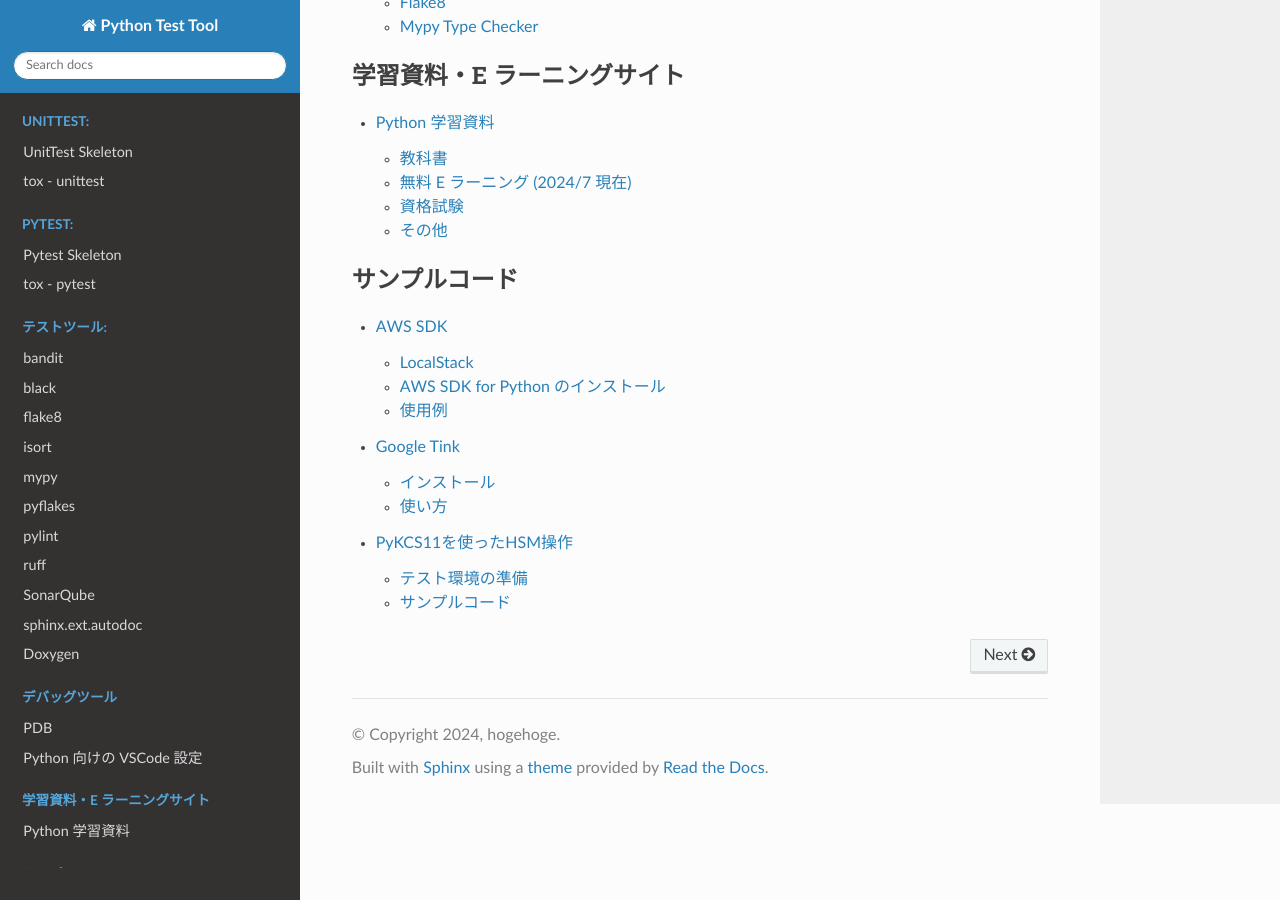
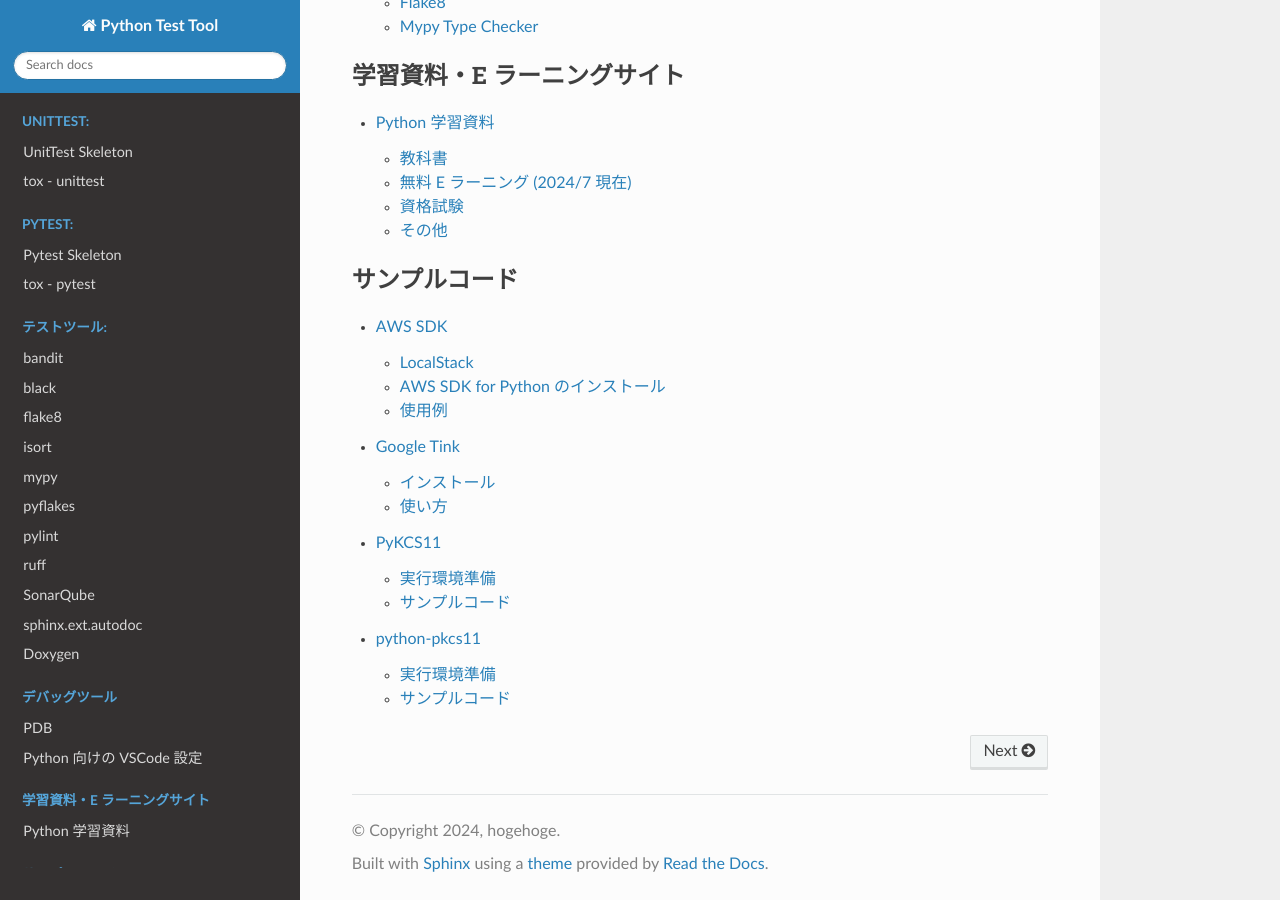
Before and after one commit to nynaka/develop_environment_python, a Sphinx documentation site: the page built from source/index.rst, in a window 1280 px wide and 900 px high, scrolled down 2305 px. Built offline with Sphinx 7.4.7 and the Read the Docs theme 3.1.0, drawn with Linux system fonts in a browser that asks for light colours; some of the changed lines change nothing that is shown.

Commit message:
Python PKCS11インタフェースライブラリの使用法更新

````diff
--- a/source/index.rst
+++ b/source/index.rst
@@ -58,3 +58,4 @@
    ./gcp/google_tink
 
    ./sample/pykcs11
+   ./sample/python-pkcs11
--- a/source/sample/pykcs11.md
+++ b/source/sample/pykcs11.md
@@ -1,10 +1,10 @@
-PyKCS11を使ったHSM操作
+[PyKCS11](https://github.com/LudovicRousseau/PyKCS11/)
 ===
 
-PyKCS11 は、Python で PKCS#11 インタフェース関数を利用するラッパーライブラリで、マイナンバーカードの電子署名ツールとしても紹介されているライブラリです。
+[PyKCS11](https://github.com/LudovicRousseau/PyKCS11/) は、Python で PKCS#11 インタフェース関数を利用するラッパーライブラリです。
 他には python-pkcs11 というライブラリもあります。
 
-## テスト環境の準備
+## 実行環境準備
 
 ### SoftHSM のインストール
 
@@ -38,7 +38,7 @@
     ```
 
 <details>
-<summary>pkcs11-tool での操作</summary>
+<summary>pkcs11-tool での SoftHSM 操作</summary>
 
 - サポートアルゴリズム一覧の確認
 
@@ -130,7 +130,13 @@
             ```
 </details>
 
+
 ## サンプルコード
+
+[Welcome to PyKCS11’s documentation — PyKCS11 1.5.17 documentation](https://pkcs11wrap.sourceforge.io/api/) に API ドキュメントはあるのですが、関数単位の解説を読んでも、ある程度使い方を把握した人じゃないとわからない気がしました。
+
+ドキュメントの最後の方にある [PyKCS11 samples codes](https://pkcs11wrap.sourceforge.io/api/samples.html) や [テストコード](https://github.com/LudovicRousseau/PyKCS11/tree/master/test) に動作するコードがあるので、それをベースにカスタマイズした方が要領が得られると思います。
+
 
 <details open="">
 <summary>対称鍵で暗号・復号</summary>
@@ -145,6 +151,9 @@
 # PKCS11 モジュールのパス
 PKCS11_LIB = "/usr/lib/softhsm/libsofthsm2.so"
 
+# User PIM
+PIN = "1234"
+
 # 暗号化対称データ
 plaintext = b"I hate working overtime..."
 """ 設定 """
@@ -158,7 +167,7 @@
 session = pkcs11.openSession(slot, PyKCS11.CKF_RW_SESSION | PyKCS11.CKF_SERIAL_SESSION)
 
 # ログイン
-session.login("1234")
+session.login(PIN)
 
 # AES 256 キーを作成
 key_template = [
@@ -183,13 +192,13 @@
 ciphertext = session.encrypt(key_handle, plaintext, enc_mechanism)
 print("Encrypted:", binascii.hexlify(bytearray(ciphertext)))
 
-# 復号化
+# 復号
 decrypted = session.decrypt(key_handle, ciphertext, enc_mechanism)
 
 print("Decrypted:", decrypted)
 # print(bytes(decrypted).decode("utf-8"))
 
-# 暗号化・復号化の検証
+# 暗号化・復号の検証
 assert plaintext == bytes(decrypted)
 
 # 鍵削除
@@ -199,6 +208,7 @@
 session.logout()
 session.closeSession()
 ```
+
 </details>
 
 <details open="">
@@ -213,6 +223,9 @@
 """ 設定 """
 # PKCS11 モジュールのパス
 PKCS11_LIB = "/usr/lib/softhsm/libsofthsm2.so"
+
+# User PIN
+PIN = "1234"
 
 # 暗号化対称データ
 plaintext = b"I hate working overtime..."
@@ -256,7 +269,7 @@
 session = pkcs11.openSession(slot, PyKCS11.CKF_RW_SESSION | PyKCS11.CKF_SERIAL_SESSION)
 
 # ログイン
-session.login("1234")
+session.login(PIN)
 
 # AES 256 キーを作成
 key_template = [
@@ -309,4 +322,5 @@
 session.logout()
 session.closeSession()
 ```
-<details>
+
+</details>
--- /dev/null
+++ b/source/sample/python-pkcs11.md
@@ -0,0 +1,392 @@
+[python-pkcs11](https://github.com/pyauth/python-pkcs11)
+===
+
+[python-pkcs11](https://github.com/pyauth/python-pkcs11) は、Python で PKCS#11 インタフェース関数を利用するラッパーライブラリです。
+他には pykcs11 というライブラリもあります。
+
+## 実行環境準備
+
+### SoftHSM のインストール
+
+- Debian Linux
+
+    ```bash
+    sudo apt install -y softhsm2 libsofthsm2 opensc
+    ```
+
+### SoftHSM の初期化
+
+- 初期化
+
+    ```bash
+    softhsm2-util \
+        --init-token \
+        --slot 0 \
+        --label "SoftHSMToken" \
+        --so-pin 4321 \
+        --pin 1234
+    ```
+
+- トークンの確認
+
+    ```bash
+    softhsm2-util --show-slots
+    ```
+
+    ```bash
+    pkcs11-tool --module /usr/lib/softhsm/libsofthsm2.so -L
+    ```
+
+<details>
+<summary>pkcs11-tool での SoftHSM 操作</summary>
+
+- サポートアルゴリズム一覧の確認
+
+    ```bash
+    pkcs11-tool --module /usr/lib/softhsm/libsofthsm2.so -M
+    ```
+
+- 登録鍵一覧取得
+
+    ```bash
+    pkcs11-tool --module /usr/lib/softhsm/libsofthsm2.so -O \
+        --login --pin 1234
+    ```
+
+- 鍵作成
+
+    - 対称鍵
+
+        ```bash
+        pkcs11-tool --module /usr/lib/softhsm/libsofthsm2.so \
+            --login --pin 1234 \
+            --keygen \
+            --key-type aes:32 \
+            --id 01 \
+            --label "aeskey"
+        ```
+
+    - RSA 鍵
+
+        ```bash
+        pkcs11-tool --module /usr/lib/softhsm/libsofthsm2.so \
+            --login --pin 1234 \
+            --keypairgen \
+            --key-type rsa:4096 \
+            --id 02 \
+            --label "rsakey"
+        ```
+
+        公開鍵のエクスポート
+
+        ```bash
+        pkcs11-tool --module /usr/lib/softhsm/libsofthsm2.so \
+            --login --pin 1234 \
+            --read-object \
+            --type pubkey \
+            --id 02 \
+            --output-file public_key.der
+        ```
+
+        DER 形式 ⇒ PEM 形式に変換
+
+        ```bash
+        openssl rsa \
+            -in public_key.der \
+            -inform der -pubin \
+            -outform pem \
+            -out public_key.pem
+        ```
+
+    - EC 鍵 (NIST P-256 の例)
+
+        ```bash
+        pkcs11-tool --module /usr/lib/softhsm/libsofthsm2.so \
+            --login --pin 1234 \
+            --keypairgen \
+            --key-type EC:secp256r1 \
+            --id 03 \
+            --label "eckey"
+        ```
+
+- 鍵の削除
+
+    - 対称鍵
+
+        - ID 指定削除
+
+            ```bash
+            pkcs11-tool --module /usr/lib/softhsm/libsofthsm2.so \
+                --login --pin 1234 \
+                --delete -d 01 -y secrkey
+            ```
+
+        - Label 指定削除
+
+            ```bash
+            pkcs11-tool --module /usr/lib/softhsm/libsofthsm2.so \
+                --login --pin 1234 \
+                --delete -y secrkey --label "aeskey"
+            ```
+</details>
+
+
+## サンプルコード
+
+[Python PKCS#11 - High Level Wrapper API — Python PKCS#11  documentation](https://python-pkcs11.readthedocs.io/en/latest/) に API ドキュメントはあるのですが、ある程度使い方を把握した人じゃないとわからない気がしました。
+[Nitrokey HSMを想定した Getting Started](https://python-pkcs11.readthedocs.io/en/latest/opensc.html#getting-started) も用意されていますが、[python-pkcs11/tests](https://github.com/pyauth/python-pkcs11/tree/master/tests) に動作するコードがあるので、それをベースにカスタマイズした方が要領が得られると思います。
+
+<details open="">
+<summary>対称鍵で暗号・復号</summary>
+
+```python
+import pkcs11
+
+""" 設定 """
+# PKCS11 モジュールのパス
+PKCS11_LIB = "/usr/lib/softhsm/libsofthsm2.so"
+
+# User PIN
+PIN = "1234"
+
+# 暗号化対称データ
+plaintext = b"I hate working overtime..."
+""" 設定 """
+
+# Initialise our PKCS#11 library
+lib = pkcs11.lib(PKCS11_LIB)
+slots = lib.get_slots()
+slot1, slot2 = slots
+# print("Slot1: ", slot1)
+# print("Slot2: ", slot2)
+
+token = slot1.get_token()
+with token.open(user_pin=PIN) as session:
+    enckey = session.generate_key(
+        pkcs11.KeyType.AES,
+        256,
+        template={
+            pkcs11.Attribute.EXTRACTABLE: True,
+            pkcs11.Attribute.SENSITIVE: False,
+        },
+    )
+
+    iv = session.generate_random(128)
+    crypttext = enckey.encrypt(plaintext, mechanism_param=iv)
+    decrypttext = enckey.decrypt(crypttext, mechanism_param=iv)
+    enckey.destroy()
+
+    print("Plaintext:", plaintext)
+    print("Encrypted:", crypttext)
+    print("Decrypted:", decrypttext)
+```
+
+</details>
+
+
+<details open="">
+<summary>RSA 鍵で署名・署名検証</summary>
+
+- サンプルコード
+
+    ```python
+    import hashlib
+    import pkcs11
+    from pkcs11.util.rsa import encode_rsa_public_key
+
+    ### 設定 ###
+    PKCS11_MODULE = "/usr/lib/softhsm/libsofthsm2.so"
+
+    PIN = "1234"
+
+    # 署名対象のメッセージ
+    message = b"I hate working overtime..."
+    ############
+
+
+    def sign_message_body(
+        message: bytes, private_key_handle: pkcs11.Key, public_key_handle: pkcs11.Key
+    ) -> bytes:
+        """
+        指定された秘密鍵を使用してメッセージに署名し、メッセージと署名をファイルに書き込む。
+
+        Args:
+            message (bytes): 署名対象のメッセージ
+            private_key_handle (pkcs11.Key): 署名に使用する秘密鍵のハンドル
+            public_key_handle (pkcs11.Key): 署名検証に使用する公開鍵のハンドル
+
+        Returns:
+            bytes: 生成された署名
+
+        Raises:
+            pkcs11.exceptions.SignatureInvalid: 署名検証に失敗した場合
+
+        Side Effects:
+            メッセージを "message.txt" に書込む
+            署名を "signature_body.bin" に書込む
+        """
+        with open("message.txt", "wb") as f:
+            f.write(message)
+
+        # 秘密鍵で署名 (SHA-256 と PKCS#1 v1.5 署名)
+        signature = private_key_handle.sign(
+            message, mechanism=pkcs11.Mechanism.SHA256_RSA_PKCS
+        )
+        # print("署名済み:", signature.hex())
+        with open("signature_body.bin", "wb") as f:
+            f.write(signature)
+
+        # 署名の検証
+        try:
+            public_key_handle.verify(
+                message, signature, mechanism=pkcs11.Mechanism.SHA256_RSA_PKCS
+            )
+            print("署名の検証に成功しました。")
+        except pkcs11.exceptions.SignatureInvalid:
+            print("署名の検証に失敗しました。")
+
+        return signature
+
+
+    def sign_message_hash(
+        message: bytes, private_key_handle: pkcs11.Key, public_key_handle: pkcs11.Key
+    ) -> bytes:
+        """
+        指定された秘密鍵を使用してメッセージのハッシュ値に署名し、
+        メッセージハッシュ値と署名をファイルに書き込む。
+
+        この関数は以下の手順を実行します:
+        1. 入力メッセージのSHA-256ハッシュを計算する
+        2. 計算されたハッシュにSHA-256プレフィックスを連結してDigestInfo構造を作成する
+        3. DigestInfoをRSA PKCS#1 v1.5メカニズムを使用して署名する
+        4. 対応する公開鍵を使用して署名を検証します。
+
+        Args:
+            message (bytes): 署名対象のメッセージ
+            private_key_handle (pkcs11.Key): 署名に使用する秘密鍵のハンドル
+            public_key_handle (pkcs11.Key): 署名検証に使用する公開鍵のハンドル
+
+        Returns:
+            bytes: 生成された署名
+
+        Raises:
+            pkcs11.exceptions.SignatureInvalid: 署名検証に失敗した場合
+
+        Side Effects:
+            メッセージを "message.txt" に書込む
+            署名を "signature_body.bin" に書込む
+        """
+        message_hash = hashlib.sha256(message).digest()
+        with open("message_hash.bin", "wb") as f:
+            f.write(message_hash)
+
+        # SHA-256用のDigestInfoのプレフィックス (DERエンコード済み)
+        # DigestInfo構造は以下のようになっています:
+        # SEQUENCE {
+        #    SEQUENCE {
+        #         OBJECT IDENTIFIER sha256 (2.16.840.1.101.3.4.2.1)
+        #         NULL
+        #    }
+        #    OCTET STRING [ハッシュ値]
+        # }
+        # SHA-256の場合、プレフィックスは以下の16進数列になります。
+        digest_info_prefix = bytes.fromhex("3031300d060960864801650304020105000420")
+        # 上記プレフィックスとハッシュ値を連結してDigestInfoを作成
+        digest_info = digest_info_prefix + message_hash
+
+        # 署名対象は DigestInfo（ハッシュ値とアルゴリズム識別子の連結済みデータ）を使用
+        # 署名には RSA PKCS#1 v1.5 の raw 署名機構を利用（ハッシュ計算は行われない）
+        signature = private_key_handle.sign(
+            digest_info, mechanism=pkcs11.Mechanism.RSA_PKCS
+        )
+        # print("署名済み:", signature.hex())
+        with open("signature_hash.bin", "wb") as f:
+            f.write(signature)
+
+        # 署名の検証も同様に、DigestInfo を用いて行います
+        try:
+            public_key_handle.verify(
+                digest_info, signature, mechanism=pkcs11.Mechanism.RSA_PKCS
+            )
+            print("署名の検証に成功しました。")
+        except pkcs11.exceptions.SignatureInvalid:
+            print("署名の検証に失敗しました。")
+
+        return signature
+
+
+    if __name__ == "__main__":
+        # PKCS#11 モジュールのロード (SoftHSM2 の例)
+        lib = pkcs11.lib(PKCS11_MODULE)
+        slot1, slot2 = lib.get_slots()
+
+        token = slot1.get_token()
+        # トークンを開く
+        with token.open(user_pin=PIN, rw=True) as session:
+            # RSA キー生成
+            public_key_handle, private_key_handle = session.generate_keypair(
+                pkcs11.KeyType.RSA,
+                2048,
+                store=True,  # HSM に保存する
+                public_template={
+                    pkcs11.Attribute.ID: b"rsa-key",
+                    pkcs11.Attribute.LABEL: "MyRSAKey",
+                    pkcs11.Attribute.VERIFY: True,
+                    pkcs11.Attribute.ENCRYPT: True,
+                },
+                private_template={
+                    pkcs11.Attribute.ID: b"rsa-key",
+                    pkcs11.Attribute.LABEL: "MyRSAKey",
+                    pkcs11.Attribute.SIGN: True,
+                    pkcs11.Attribute.DECRYPT: True,
+                    pkcs11.Attribute.SENSITIVE: True,
+                    pkcs11.Attribute.PRIVATE: True,
+                },
+            )
+
+            # print(f"Public Key: {public_key_handle}")
+            # print(f"Private Key: {private_key_handle}")
+
+            # encode_rsa_public_key を使って DER 形式にエンコード
+            der_encoded_public_key = encode_rsa_public_key(public_key_handle)
+            # DER 形式でファイルに保存
+            with open("public_key.der", "wb") as der_file:
+                der_file.write(der_encoded_public_key)
+
+            signature = sign_message_body(message, private_key_handle, public_key_handle)
+            signature = sign_message_hash(message, private_key_handle, public_key_handle)
+
+            public_key_handle.destroy()
+            private_key_handle.destroy()
+    ```
+
+- openssl コマンドで検証する
+
+    ```bash:公開鍵の DER ⇒ PEM 形式に変換
+    openssl rsa -inform DER -in public_key.der -pubin -outform PEM -out public_key.pem
+    ```
+
+    - 検証
+
+        ```bash:対象データそのものに対する署名の署名検証
+        openssl dgst -sha256 \
+            -verify public_key.pem \
+            -signature signature_body.bin \
+            message.txt
+        ```
+
+        ```bash:対象データのハッシュ値に対する署名の署名検証
+        # 署名の期待値の生成
+        openssl dgst -sha256 -binary message.txt > openssl_message_hash.bin
+        (echo "3031300d060960864801650304020105000420" \
+            | xxd -r -p; cat openssl_message_hash.bin) > expected_digestinfo.bin
+        # 署名検証
+        openssl pkeyutl -verify \
+            -pubin \
+            -inkey public_key.pem \
+            -in expected_digestinfo.bin \
+            -sigfile signature_hash.bin \
+            -pkeyopt rsa_padding_mode:pkcs1
+        ```
+
+</details>
````
